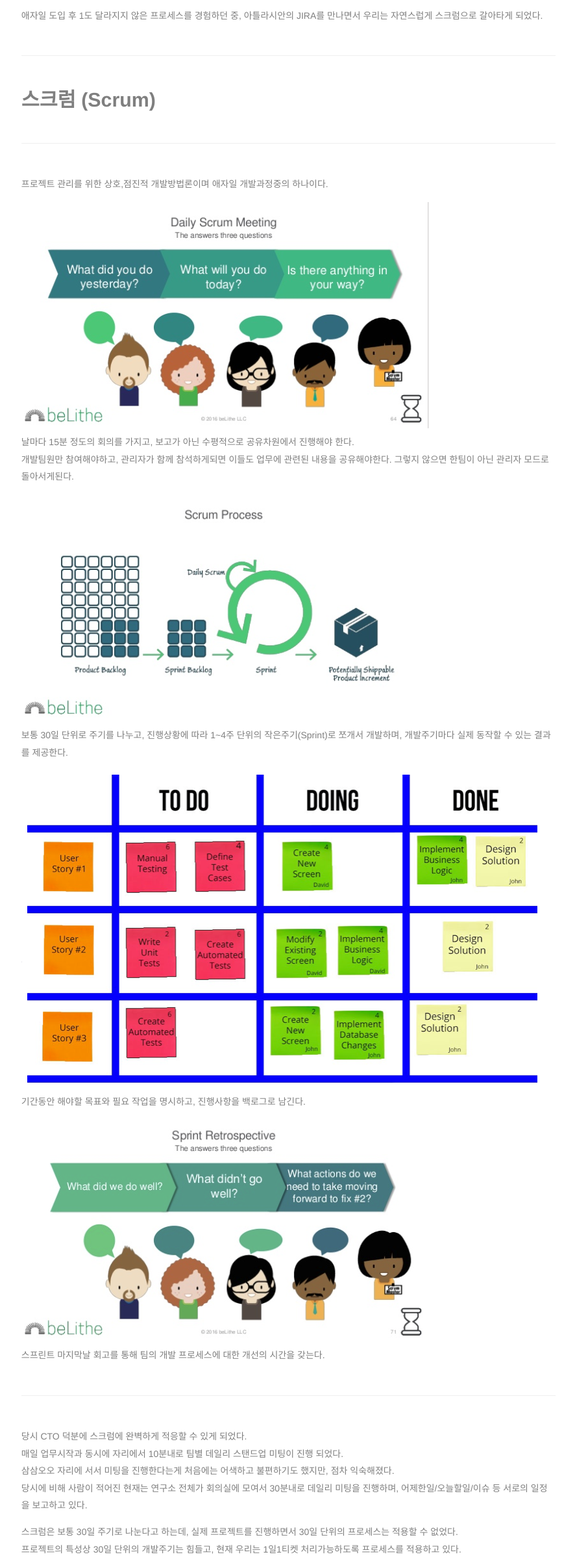
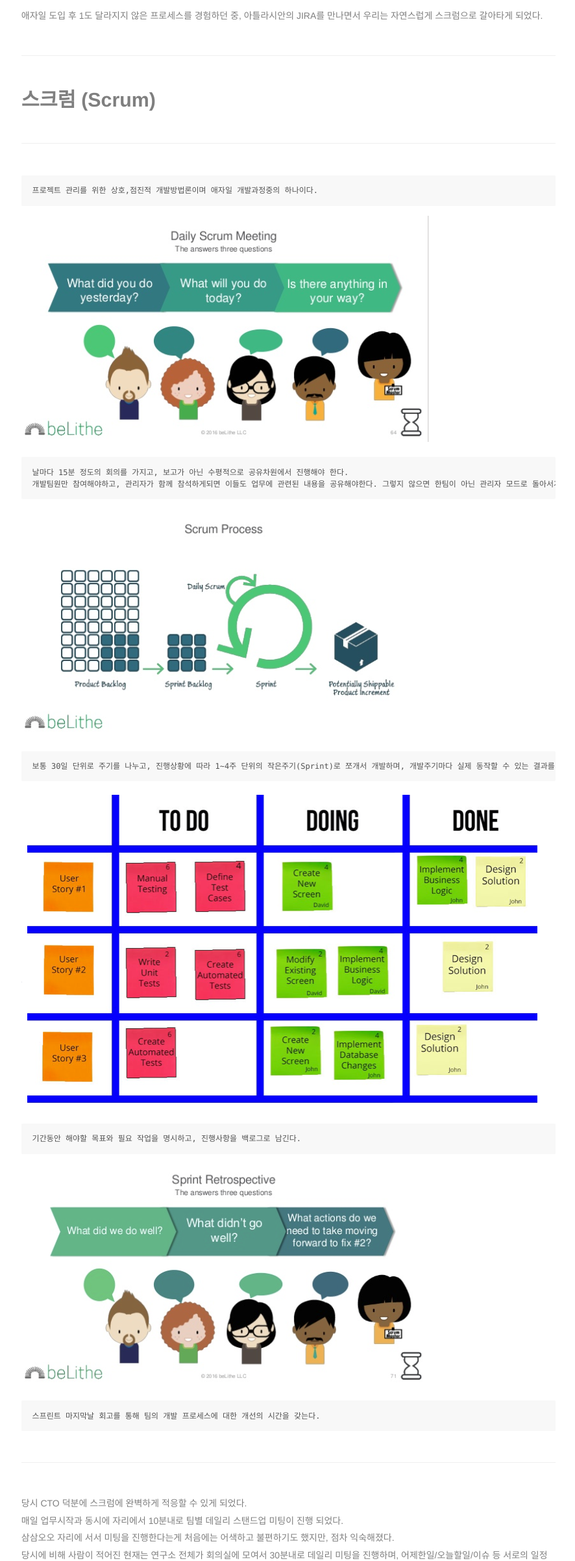
Before and after one commit to tech-wisebirds/tech-wisebirds.github.io, a plain HTML site: page 2020/04/20/projectManage/index.html in a window 1280 px wide. Shown: the part 1158-3560 px from the top of the page at 65% size, without its empty margins (394-1280 px from the left). Drawn offline with Linux system fonts and the light colour scheme.

Commit message:
Site updated: 2020-04-20 18:12:20

```diff
--- a/2020/04/20/projectManage/index.html
+++ b/2020/04/20/projectManage/index.html
@@ -13,11 +13,15 @@
 <p>애자일 도입 후 1도 달라지지 않은 프로세스를 경험하던 중, 아틀라시안의 JIRA를 만나면서 우리는 자연스럽게 스크럼으로 갈아타게 되었다.</p>
 <hr>
 <h2 id="스크럼-Scrum"><a href="#스크럼-Scrum" class="headerlink" title="스크럼 (Scrum)"></a>스크럼 (Scrum)</h2><hr>
-<p>프로젝트 관리를 위한 상호,점진적 개발방법론이며 애자일 개발과정중의 하나이다.</p>
-<p><img src="/images/scrum_meet.PNG" alt="scrum_meet"><br>날마다 15분 정도의 회의를 가지고, 보고가 아닌 수평적으로 공유차원에서 진행해야 한다.<br>개발팀원만 참여해야하고, 관리자가 함께 참석하게되면 이들도 업무에 관련된 내용을 공유해야한다. 그렇지 않으면 한팀이 아닌 관리자 모드로 돌아서게된다. </p>
-<p><img src="/images/scrum_step.PNG" alt="scrum_step"><br>보통 30일 단위로 주기를 나누고, 진행상황에 따라 1~4주 단위의 작은주기(Sprint)로 쪼개서 개발하며, 개발주기마다 실제 동작할 수 있는 결과를 제공한다.</p>
-<p><img src="/images/scrum.png" alt="scrum"><br>기간동안 해야할 목표와 필요 작업을 명시하고, 진행사항을 백로그로 남긴다.</p>
-<p><img src="/images/scrum_review.png" alt="scrum_review"><br>스프린트 마지막날 회고를 통해 팀의 개발 프로세스에 대한 개선의 시간을 갖는다.</p>
+<figure class="highlight plain"><table><tr><td class="gutter"><pre><span class="line">1</span><br></pre></td><td class="code"><pre><span class="line">프로젝트 관리를 위한 상호,점진적 개발방법론이며 애자일 개발과정중의 하나이다.</span><br></pre></td></tr></table></figure>
+<p><img src="/images/scrum_meet.PNG" alt="scrum_meet"></p>
+<figure class="highlight plain"><table><tr><td class="gutter"><pre><span class="line">1</span><br><span class="line">2</span><br></pre></td><td class="code"><pre><span class="line">날마다 15분 정도의 회의를 가지고, 보고가 아닌 수평적으로 공유차원에서 진행해야 한다.</span><br><span class="line">개발팀원만 참여해야하고, 관리자가 함께 참석하게되면 이들도 업무에 관련된 내용을 공유해야한다. 그렇지 않으면 한팀이 아닌 관리자 모드로 돌아서게된다.</span><br></pre></td></tr></table></figure>
+<p><img src="/images/scrum_step.PNG" alt="scrum_step"></p>
+<figure class="highlight plain"><table><tr><td class="gutter"><pre><span class="line">1</span><br></pre></td><td class="code"><pre><span class="line">보통 30일 단위로 주기를 나누고, 진행상황에 따라 1~4주 단위의 작은주기(Sprint)로 쪼개서 개발하며, 개발주기마다 실제 동작할 수 있는 결과를 제공한다.</span><br></pre></td></tr></table></figure>
+<p><img src="/images/scrum.png" alt="scrum"></p>
+<figure class="highlight plain"><table><tr><td class="gutter"><pre><span class="line">1</span><br></pre></td><td class="code"><pre><span class="line">기간동안 해야할 목표와 필요 작업을 명시하고, 진행사항을 백로그로 남긴다.</span><br></pre></td></tr></table></figure>
+<p><img src="/images/scrum_review.png" alt="scrum_review"></p>
+<figure class="highlight plain"><table><tr><td class="gutter"><pre><span class="line">1</span><br></pre></td><td class="code"><pre><span class="line">스프린트 마지막날 회고를 통해 팀의 개발 프로세스에 대한 개선의 시간을 갖는다.</span><br></pre></td></tr></table></figure>
 <hr>
 <p>당시 CTO 덕분에 스크럼에 완벽하게 적응할 수 있게 되었다.<br>매일 업무시작과 동시에 자리에서 10분내로 팀별 데일리 스탠드업 미팅이 진행 되었다.<br>삼삼오오 자리에 서서 미팅을 진행한다는게 처음에는 어색하고 불편하기도 했지만, 점차 익숙해졌다.<br>당시에 비해 사람이 적어진 현재는 연구소 전체가 회의실에 모여서 30분내로 데일리 미팅을 진행하며, 어제한일/오늘할일/이슈 등 서로의 일정을 보고하고 있다.</p>
 <p>스크럼은 보통 30일 주기로 나눈다고 하는데, 실제 프로젝트를 진행하면서 30일 단위의 프로세스는 적용할 수 없었다.<br>프로젝트의 특성상 30일 단위의 개발주기는 힘들고, 현재 우리는 1일1티켓 처리가능하도록 프로세스를 적용하고 있다.<br>그만큼 하루에 처리가능할 정도로 업무단위를 쪼개서 1주일 단위로 배포가 이루어지고 있다.</p>
--- a/sitemap.xml
+++ b/sitemap.xml
@@ -4,7 +4,7 @@
   <url>
     <loc>https://tech-wisebirds.github.io/2020/04/20/projectManage/</loc>
 
-    <lastmod>2020-04-20T09:09:13.259Z</lastmod>
+    <lastmod>2020-04-20T09:12:10.711Z</lastmod>
 
   </url>
 
```
Also changed, not shown: atom.xml (+3 -3 lines).
